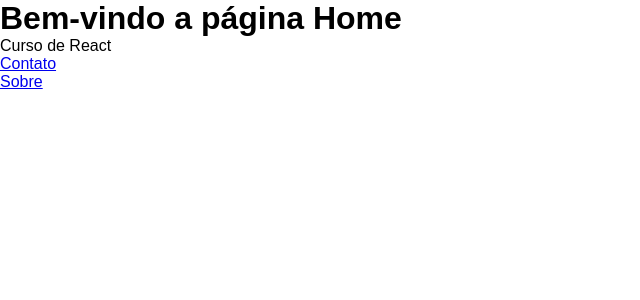
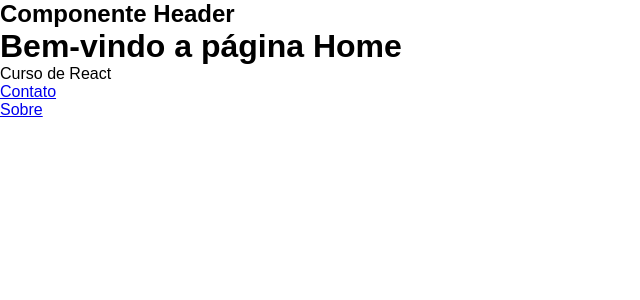
Before and after one commit to lz-junior/Class-React-2, a React (Create React App) app: page / in a window 1280 px wide. Shown: the top 300 px of the page, without its empty margins (0-640 px from the left). Built offline with nearby package versions, Linux system fonts and the light colour scheme.

Commit message:
routes-headerComponent

```diff
--- a/src/App.js
+++ b/src/App.js
@@ -1,8 +1,12 @@
 import RoutesApp from './routes';
+import Header from './components/Header';
 
 function App() {
   return (
-    <RoutesApp />
+    <>
+      <Header />
+      <RoutesApp />
+    </>
   )
 };
 
--- /dev/null
+++ b/src/components/Header/index.js
@@ -0,0 +1,10 @@
+
+function Header() {
+  return (
+    <header>
+        <h2>Componente Header</h2>
+    </header>
+  )
+}
+
+export default Header;
```
